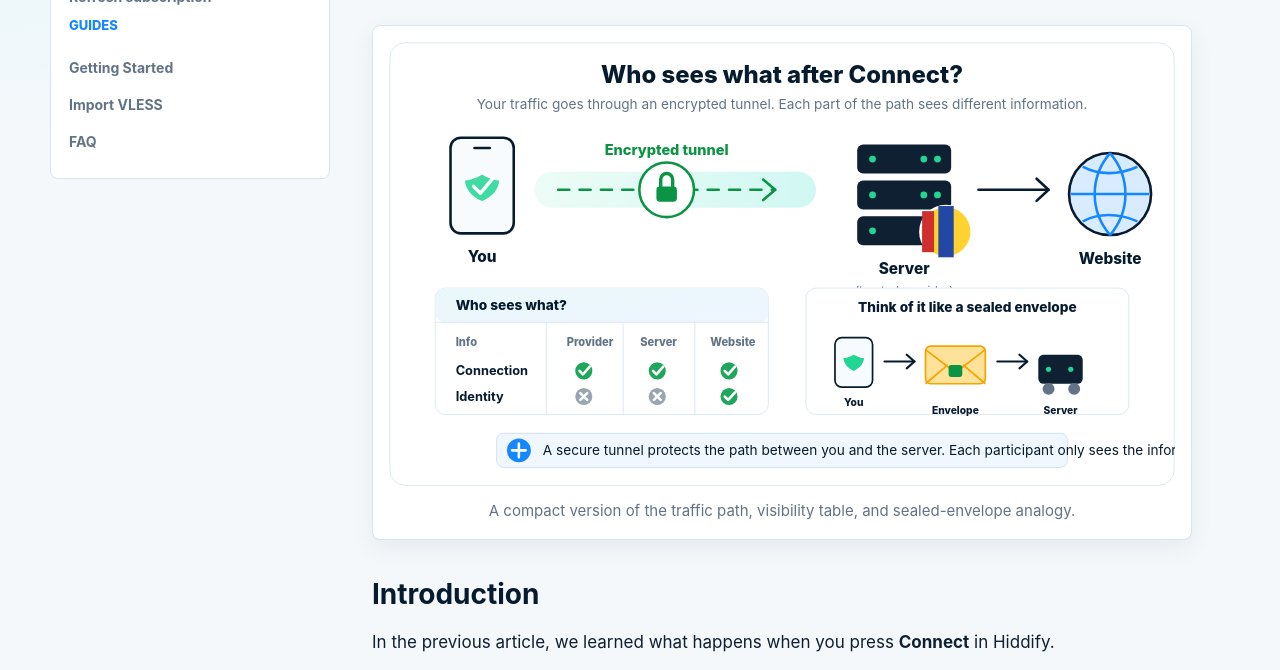
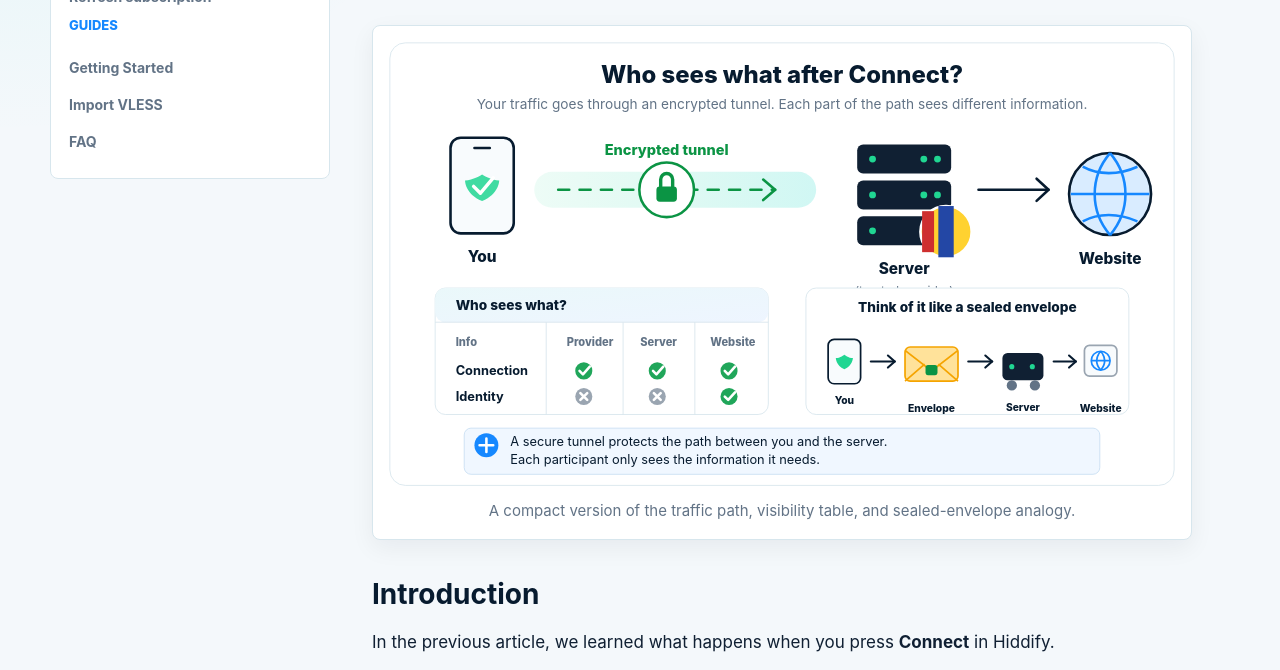
Before and after one commit to simplelinkaccess/simplelinkaccess.github.io, a plain HTML site: page who-can-see-your-traffic-after-you-press-connect.html in a window 1280 px wide. Shown: the part 408-1078 px from the top of the page. Drawn offline with Linux system fonts and the light colour scheme.

Commit message:
fix styles

```diff
--- a/who-can-see-your-traffic-after-you-press-connect.html
+++ b/who-can-see-your-traffic-after-you-press-connect.html
@@ -117,36 +117,47 @@
             <g transform="translate(488 288)">
               <rect x="0" y="0" width="378" height="148" rx="12" fill="#ffffff" stroke="#d7e6ed"></rect>
               <text x="189" y="28" text-anchor="middle" fill="#071b2f" font-family="Inter, Arial, sans-serif" font-size="16" font-weight="800">Think of it like a sealed envelope</text>
-              <g transform="translate(34 58)">
-                <rect x="0" y="0" width="44" height="58" rx="8" fill="#f8fbfd" stroke="#071b2f" stroke-width="2"></rect>
-                <path d="M22 39c12-5 12-15 12-15-5 0-12-4-12-4s-7 4-12 4c0 0 0 10 12 15Z" fill="#20d692"></path>
-                <text x="22" y="80" text-anchor="middle" fill="#071b2f" font-family="Inter, Arial, sans-serif" font-size="12" font-weight="800">You</text>
+              <g transform="translate(26 60)">
+                <rect x="0" y="0" width="38" height="52" rx="7" fill="#f8fbfd" stroke="#071b2f" stroke-width="2"></rect>
+                <path d="M19 35c10-4 10-13 10-13-5 0-10-4-10-4s-5 4-10 4c0 0 0 9 10 13Z" fill="#20d692"></path>
+                <text x="19" y="76" text-anchor="middle" fill="#071b2f" font-family="Inter, Arial, sans-serif" font-size="12" font-weight="800">You</text>
               </g>
-              <path d="M92 86h35" stroke="#071b2f" stroke-width="2.5" stroke-linecap="round"></path>
-              <path d="m127 86-9-8M127 86l-9 8" stroke="#071b2f" stroke-width="2.5" stroke-linecap="round"></path>
-              <g transform="translate(140 68)">
-                <rect x="0" y="0" width="70" height="44" rx="6" fill="#ffe29a" stroke="#f5a400" stroke-width="2"></rect>
-                <path d="m0 4 35 27L70 4M0 44l26-22M70 44 44 22" fill="none" stroke="#f5a400" stroke-width="2"></path>
-                <rect x="27" y="22" width="16" height="14" rx="3" fill="#0b9444"></rect>
-                <text x="35" y="80" text-anchor="middle" fill="#071b2f" font-family="Inter, Arial, sans-serif" font-size="12" font-weight="800">Envelope</text>
+              <path d="M76 86h28" stroke="#071b2f" stroke-width="2.5" stroke-linecap="round"></path>
+              <path d="m104 86-8-7M104 86l-8 7" stroke="#071b2f" stroke-width="2.5" stroke-linecap="round"></path>
+              <g transform="translate(116 69)">
+                <rect x="0" y="0" width="62" height="40" rx="6" fill="#ffe29a" stroke="#f5a400" stroke-width="2"></rect>
+                <path d="m0 4 31 24L62 4M0 40l23-20M62 40 39 20" fill="none" stroke="#f5a400" stroke-width="2"></path>
+                <rect x="24" y="21" width="14" height="12" rx="3" fill="#0b9444"></rect>
+                <text x="31" y="76" text-anchor="middle" fill="#071b2f" font-family="Inter, Arial, sans-serif" font-size="12" font-weight="800">Envelope</text>
               </g>
-              <path d="M224 86h35" stroke="#071b2f" stroke-width="2.5" stroke-linecap="round"></path>
-              <path d="m259 86-9-8M259 86l-9 8" stroke="#071b2f" stroke-width="2.5" stroke-linecap="round"></path>
-              <g transform="translate(272 66)">
-                <rect x="0" y="12" width="52" height="34" rx="6" fill="#102033"></rect>
-                <circle cx="12" cy="52" r="7" fill="#627386"></circle>
-                <circle cx="42" cy="52" r="7" fill="#627386"></circle>
-                <circle cx="12" cy="29" r="3" fill="#20d692"></circle>
-                <circle cx="38" cy="29" r="3" fill="#20d692"></circle>
-                <text x="26" y="82" text-anchor="middle" fill="#071b2f" font-family="Inter, Arial, sans-serif" font-size="12" font-weight="800">Server</text>
+              <path d="M190 86h28" stroke="#071b2f" stroke-width="2.5" stroke-linecap="round"></path>
+              <path d="m218 86-8-7M218 86l-8 7" stroke="#071b2f" stroke-width="2.5" stroke-linecap="round"></path>
+              <g transform="translate(230 66)">
+                <rect x="0" y="10" width="48" height="32" rx="6" fill="#102033"></rect>
+                <circle cx="11" cy="48" r="6" fill="#627386"></circle>
+                <circle cx="38" cy="48" r="6" fill="#627386"></circle>
+                <circle cx="11" cy="26" r="3" fill="#20d692"></circle>
+                <circle cx="35" cy="26" r="3" fill="#20d692"></circle>
+                <text x="24" y="78" text-anchor="middle" fill="#071b2f" font-family="Inter, Arial, sans-serif" font-size="12" font-weight="800">Server</text>
+              </g>
+              <path d="M290 86h26" stroke="#071b2f" stroke-width="2.5" stroke-linecap="round"></path>
+              <path d="m316 86-8-7M316 86l-8 7" stroke="#071b2f" stroke-width="2.5" stroke-linecap="round"></path>
+              <g transform="translate(326 67)">
+                <rect x="0" y="0" width="38" height="36" rx="6" fill="#f8fbfd" stroke="#9aa5b1" stroke-width="2"></rect>
+                <circle cx="19" cy="18" r="11" fill="none" stroke="#1688ff" stroke-width="2"></circle>
+                <path d="M8 18h22M19 7c6 7 6 15 0 22M19 7c-6 7-6 15 0 22" fill="none" stroke="#1688ff" stroke-width="2"></path>
+                <text x="19" y="78" text-anchor="middle" fill="#071b2f" font-family="Inter, Arial, sans-serif" font-size="12" font-weight="800">Website</text>
               </g>
             </g>
 
-            <g transform="translate(126 458)">
-              <rect x="0" y="0" width="668" height="40" rx="8" fill="#f0f7ff" stroke="#c8def3"></rect>
+            <g transform="translate(88 452)">
+              <rect x="0" y="0" width="744" height="54" rx="8" fill="#f0f7ff" stroke="#c8def3"></rect>
               <circle cx="26" cy="20" r="14" fill="#1688ff"></circle>
               <path d="M26 12v16M18 20h16" stroke="#ffffff" stroke-width="3" stroke-linecap="round"></path>
-              <text x="54" y="26" fill="#071b2f" font-family="Inter, Arial, sans-serif" font-size="16">A secure tunnel protects the path between you and the server. Each participant only sees the information it needs.</text>
+              <text x="54" y="21" fill="#071b2f" font-family="Inter, Arial, sans-serif" font-size="15">
+                <tspan x="54" y="21">A secure tunnel protects the path between you and the server.</tspan>
+                <tspan x="54" y="42">Each participant only sees the information it needs.</tspan>
+              </text>
             </g>
           </svg>
           <figcaption>A compact version of the traffic path, visibility table, and sealed-envelope analogy.</figcaption>
```
